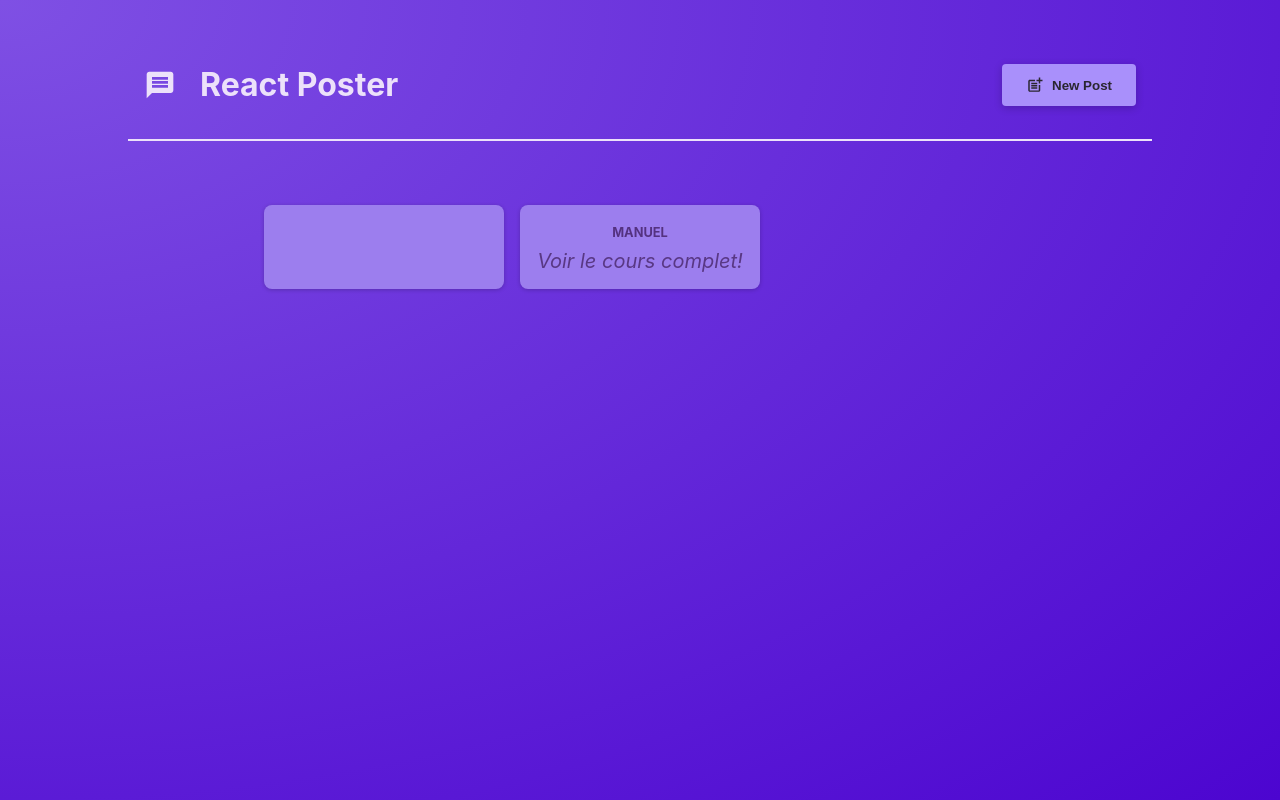
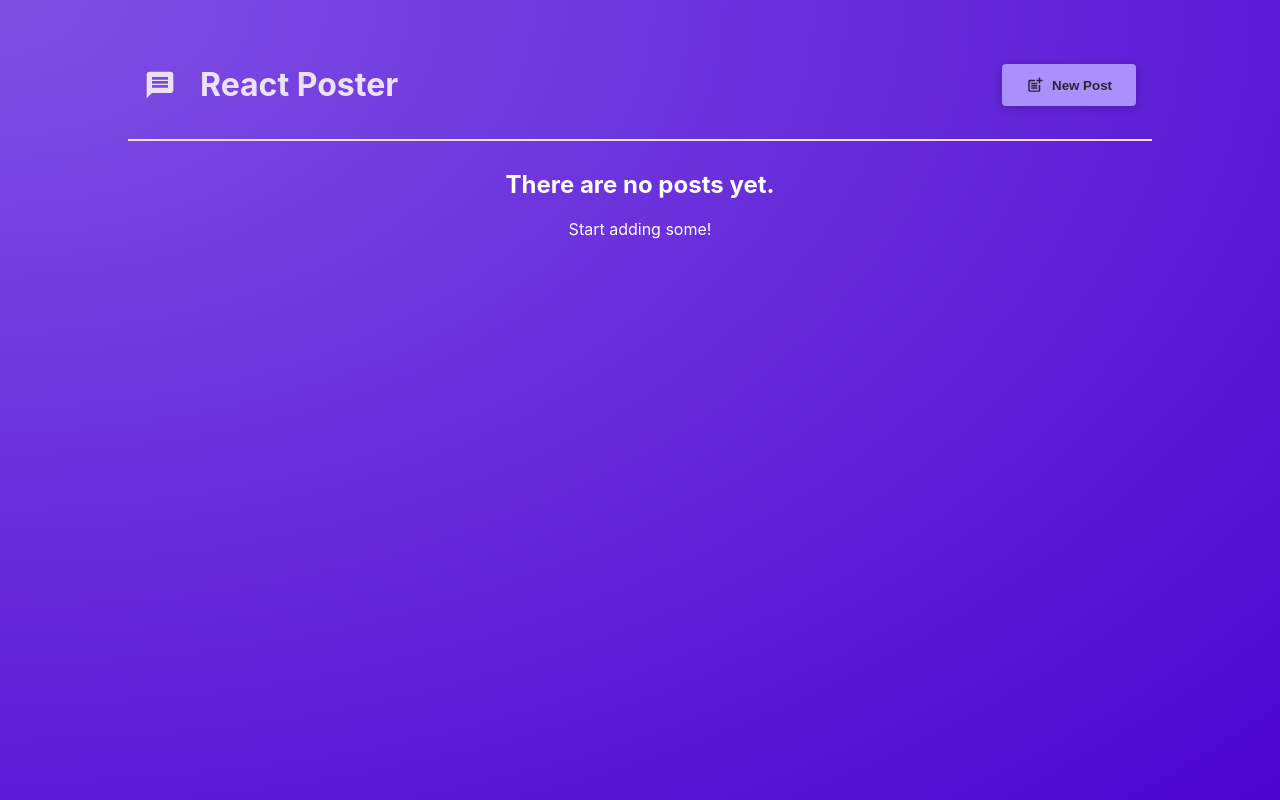
Before and after one commit to chbarbosa/getStartedReact, a React (Vite) app: page / in a window 1280 px wide. Built offline with nearby package versions, Linux system fonts and the light colour scheme.

Commit message:
listing posts added

```diff
--- a/src/components/NewPost.jsx
+++ b/src/components/NewPost.jsx
@@ -1,19 +1,41 @@
+import { useState } from 'react';
+
 import classes from './NewPost.module.css';
 
-function NewPost({onBodyChange, onAuthorChange, onCancel}) {
+function NewPost({onCancel, onAddPost}) {
+  const [enteredBody, setEnteredBody] = useState('');
+  const [enteredAuthor, setEnteredAuthor] = useState('');
+
+  function bodyChangeHandler(event) {
+      setEnteredBody(event.target.value)
+  }
+  function authorChangeHandler(event) {
+      setEnteredAuthor(event.target.value)
+  }
+
+  function submitHandler(event) {
+    event.preventDefault();
+    const postData = {
+      body: enteredBody,
+      author: enteredAuthor
+    };
+    onAddPost(postData);
+    onCancel();
+  }
+
   return (
-    <form className={classes.form}>
+    <form className={classes.form} onSubmit={submitHandler}>
       <p>
         <label htmlFor="body">Text</label>
-        <textarea id="body" required rows={3} onChange={onBodyChange}/>
+        <textarea id="body" required rows={3} onChange={bodyChangeHandler}/>
       </p>
       <p>
         <label htmlFor="name">Your name</label>
-        <input type="text" id="name" required onChange={onAuthorChange} />
+        <input type="text" id="name" required onChange={authorChangeHandler} />
       </p>
       <p className={classes.actions} >
         <button type='button' onClick={onCancel}>Cancel</button>
-        <button>Submit</button>
+        <button type='submit'>Submit</button>
       </p>
     </form>
   );
--- a/src/components/PostsList.jsx
+++ b/src/components/PostsList.jsx
@@ -6,42 +6,32 @@ import NewPost from './NewPost';
 import classes from './PostsList.module.css';
 
 function PostsList({isModalVisible, onStopPosting}) {
-    const [enteredBody, setEnteredBody] = useState('');
-    const [enteredAuthor, setEnteredAuthor] = useState('');
+    const [posts, setPosts] = useState([]);
 
-    function bodyChangeHandler(event) {
-        setEnteredBody(event.target.value)
+    function addPostHandler(postData){
+        setPosts((existingPosts) => [postData, ...existingPosts]);
     }
-    function authorChangeHandler(event) {
-        setEnteredAuthor(event.target.value)
-    }
-
-    /*
-
-    let modalContent;
-
-    if (modalIsVisible) {
-        modalContent = (
-            <Modal onClose={hideModalHandler}>
-                <NewPost onBodyChange={bodyChangeHandler} onAuthorChange={authorChangeHandler} />
-            </Modal> );
-    }
-    */
 
     return (
         <>
             {isModalVisible && (
             <Modal onClose={onStopPosting}>
-                <NewPost
-                    onBodyChange={bodyChangeHandler}
-                    onAuthorChange={authorChangeHandler}
-                    onCancel={onStopPosting}
+                <NewPost onCancel={onStopPosting} onAddPost={addPostHandler}
                  />
             </Modal> )}
-            <ul className={classes.posts}>
-                <Post author={enteredAuthor} body={enteredBody} />
-                <Post author="Manuel" body="Voir le cours complet!" />
-            </ul>
+            {posts.length > 0 && (
+                <ul className={classes.posts}>
+                    {posts.map((post) =>
+                        <Post key={post.body} author={post.author} body={post.body} />
+                    )}
+                </ul>
+            )}
+            {posts.length === 0 && (
+                <div style={{ textAlign: 'center', color: 'white'}}>
+                    <h2>There are no posts yet.</h2>
+                    <p>Start adding some!</p>
+                </div>
+            )}
         </>
     );
 }
```
